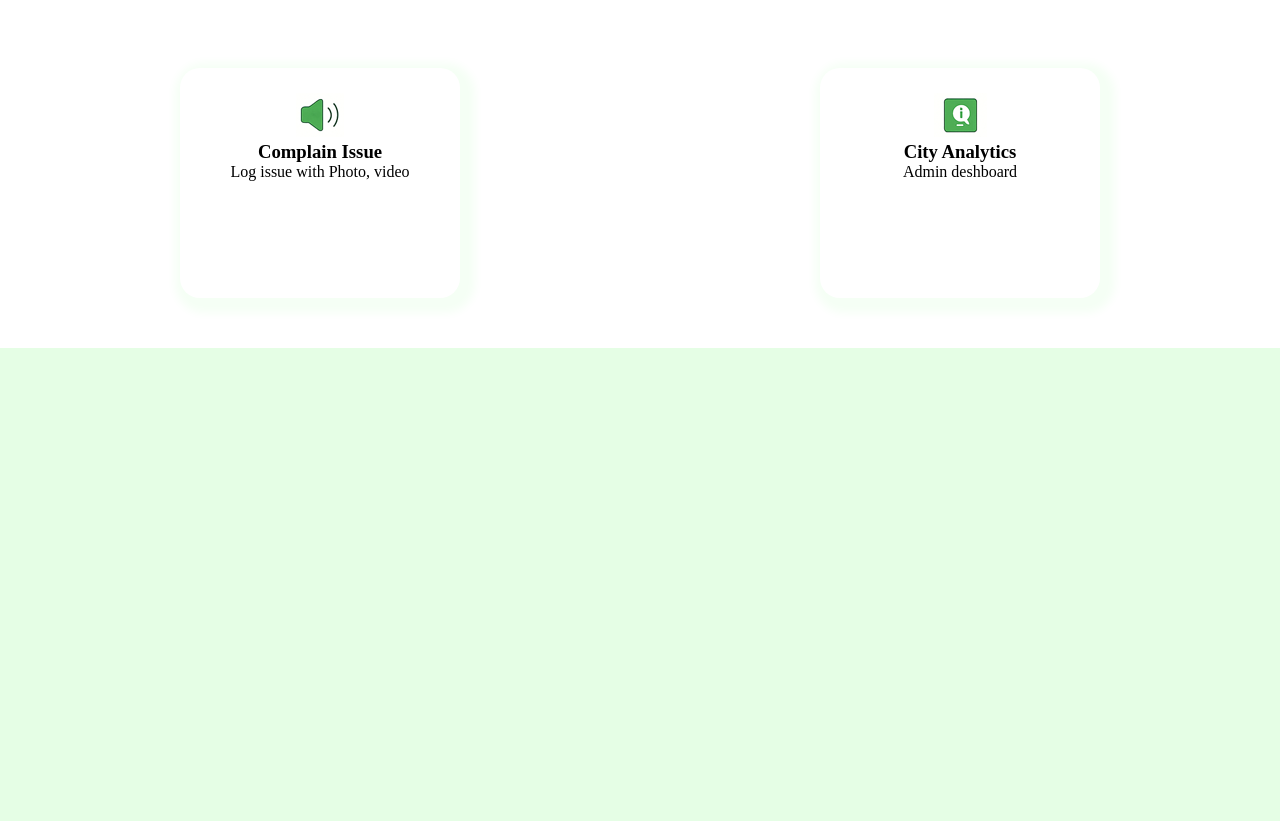
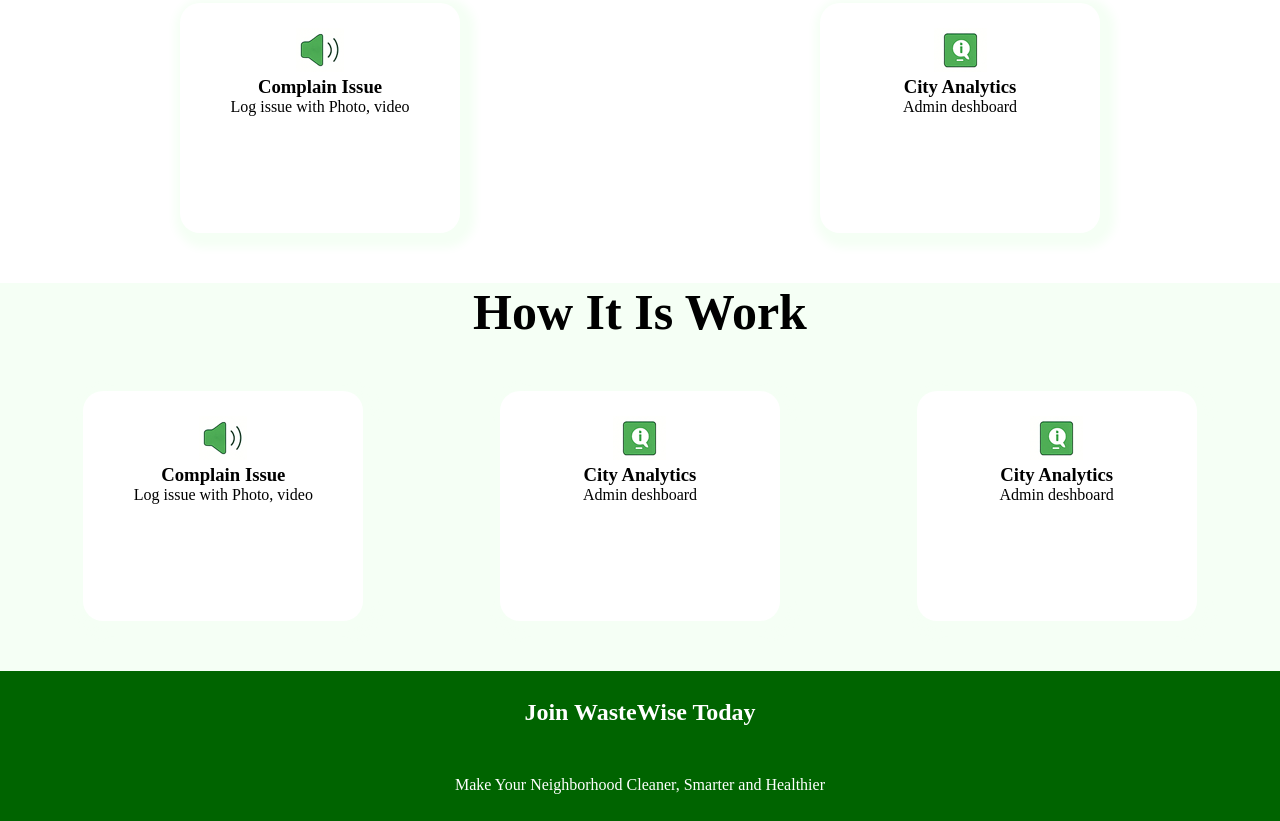
Before and after one commit to rousin2127/Waste-Wise, a plain HTML site: page index.html in a window 1280 px wide. Shown: the part 765-1586 px from the top of the page. Before the commit the page ends 1113 px from the top, so only its background shows below. Drawn offline with Linux system fonts and the light colour scheme.

Commit message:
footer section add

```diff
--- a/index.html
+++ b/index.html
@@ -17,7 +17,7 @@
                 <h1 class="header-title">WasteWise</h1>
                 <p class="header-disceription">A smart solution to manage urban waste with efficiency transparency and
                     real-time control</p>
-                <button class="btn-primary">Get Started</button>
+                       <button class="btn-primary">Get Started</button>
             </div>
             <div>
                 <img class="hide-m" src="image/banner.png" alt="">
@@ -68,9 +68,36 @@
             </div>
 
         </section>
+        <section class="features2">
+            <div>
+                <h1 class="features-title">How It Is Work</h1>
+                <div class="upper-features">
+                    <div class="feature-card feature-card2">
+                        <a href="#"><img src="image/complain.png" alt=""></a>
+                        <!-- <img src="image/complain.png" alt=""> -->
+                        <h3>Complain Issue</h3>
+                        <p>Log issue with Photo, video</p>
+                    </div>
+                    <div class="feature-card feature-card2">
+                        <img src="image/admin.png" alt="">
+                        <h3>City Analytics</h3>
+                        <p>Admin deshboard</p>
+                    </div>
+                    <div class="feature-card feature-card2">
+                        <img src="image/admin.png" alt="">
+                        <h3>City Analytics</h3>
+                        <p>Admin deshboard</p>
+                    </div>
+
+                </div>
+            </div>
+        </section>
     </main>
     <footer>
-
+        <section class="footer">
+            <h1 class="f-title">Join WasteWise Today</h1>
+            <p>Make Your Neighborhood Cleaner, Smarter and Healthier</p>
+        </section>
     </footer>
 </body>
 
--- a/styles/index.css
+++ b/styles/index.css
@@ -34,7 +34,7 @@
 header {
     max-width: 1280px;
     margin: auto;
-    margin-top: 15px;
+    margin-top: 0;
 }
 
 .hero-section {
@@ -73,6 +73,7 @@
     margin:0 auto;
     background-color: white;
     padding-top: 50PX ;
+    margin-bottom:0px;
 }
 .features-title{
     text-align: center;
@@ -84,7 +85,8 @@
     justify-content: space-around;
     align-items: center;
     margin: 50px 30px;
-    gap:30px
+    gap:30px;
+    margin-bottom: 0px;
 
 }
 .feature-card{
@@ -98,7 +100,35 @@
     box-shadow: 5px 5px 10px 10px rgb(245, 255, 245);
 }
 .lower-features{
-    display: flex;justify-content: space-around;
+    display: flex;
+    justify-content: space-around;
+
+}
+
+.features2{
+    background-color:rgb(245, 255, 245); ;
+}
+.feature-card2{
+    background-color: white;
+    /* box-shadow:5px 5px 10px 10px white ; */
+}
+footer{
+
+
+    margin-top: 0px;
+}
+.footer{
+        display: flex;
+    flex-direction: column;
+    text-align: center;
+    gap: 50px;
+    justify-content: center;
+    height: 150px;
+    width: 1280px;
+    margin:0 auto;
+    background-color:darkgreen ;
+    margin-top: 0;
+    color: white;
 
 }
 
```
Also changed, not shown: image/notification.png (added), image/pay.png (added), image/signup.png (added).
